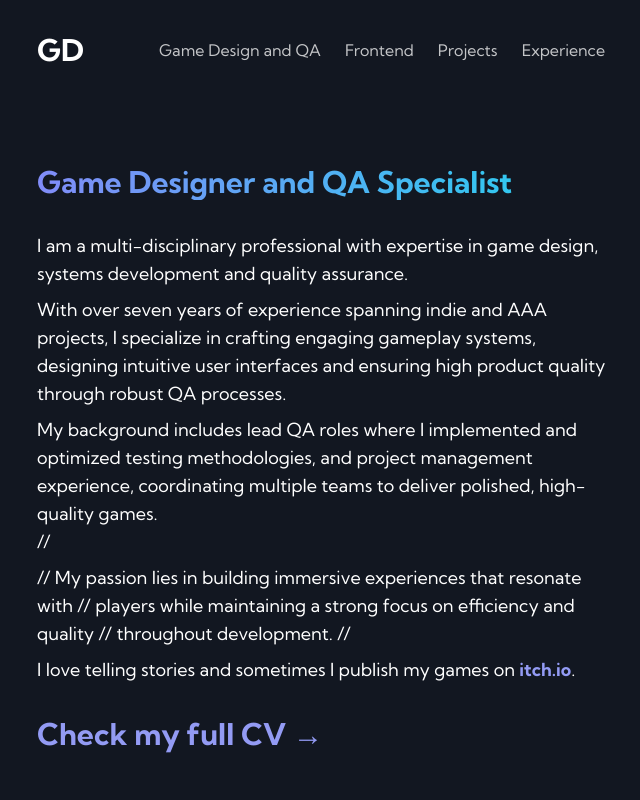
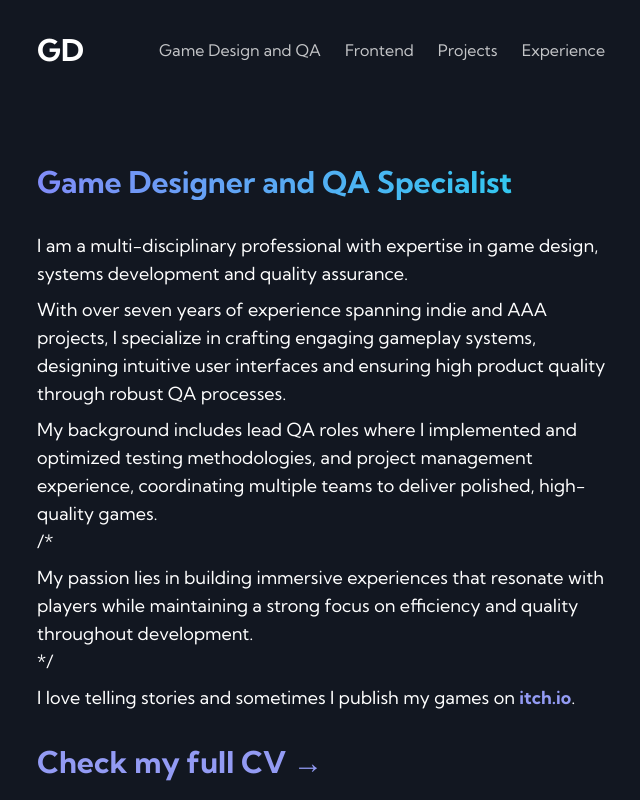
Before and after one commit to dziabak/nextjs-portfolio, a Next.js app: page /gamedev in a window 1280 px wide. Shown: the top 800 px of the page, without its empty margins (315-955 px from the left). Built offline with nearby package versions, Linux system fonts and the light colour scheme.

Commit message:
Update page.tsx

```diff
--- a/app/gamedev/page.tsx
+++ b/app/gamedev/page.tsx
@@ -32,11 +32,12 @@ const Page = () => {
 				<p>
 					 My background includes lead QA roles where I implemented and optimized testing methodologies, and project management experience, coordinating multiple teams to deliver polished, high-quality games.
 				</p>
-				// <p>
-				//	My passion lies in building immersive experiences that resonate with
-				//	players while maintaining a strong focus on efficiency and quality
-				//	throughout development.
-				// </p>
+
+				/* <p>
+					My passion lies in building immersive experiences that resonate with
+					players while maintaining a strong focus on efficiency and quality
+					throughout development.
+				 </p> */
 								<p>
 					I love telling stories and sometimes I publish my games on{" "}
 					<a
```
